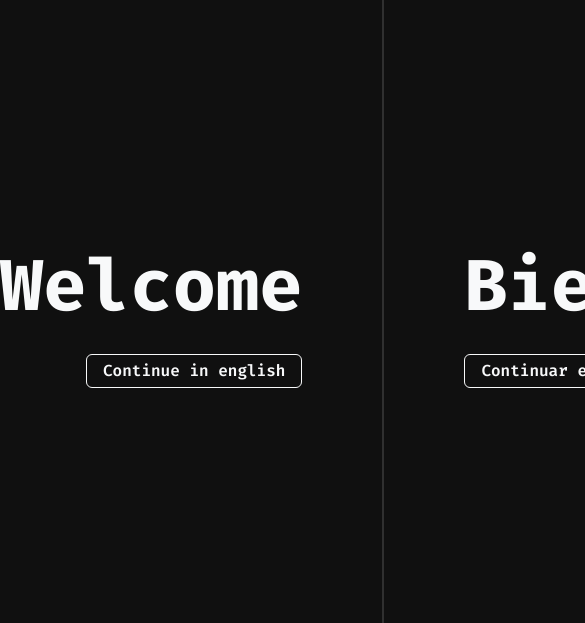
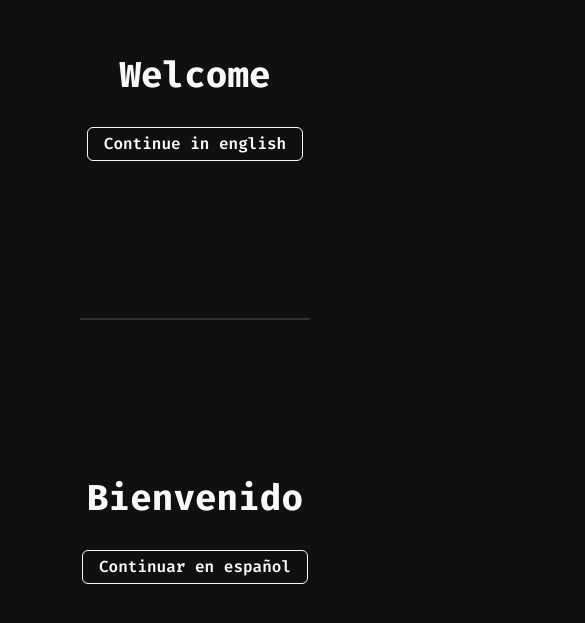
Before and after one commit to sebastianvarona/crevna-blog, a Next.js app: page / in a window 390 px wide. Shown: the part 103-726 px from the top of the page, 585 px wide, since content can reach past the window. Built offline with nearby package versions, Linux system fonts and the light colour scheme.

Commit message:
corrected landing page

```diff
--- a/pages/index.js
+++ b/pages/index.js
@@ -13,9 +13,9 @@ return {
 
 export default function Home() {
     return (
-        <div className="h-screen bg-background flex">
-            <div className="flex-1 h-full flex flex-col items-end justify-center">
-                <h2 className="text-7xl text-right w-full text-primary font-bold mb-8">Welcome</h2>
+        <div className="h-screen bg-background flex md:flex-row flex-col">
+            <div className="flex-1 md:h-full flex flex-col items-center md:items-end justify-center">
+                <h2 className="text-center text-4xl md:text-7xl md:text-right w-full text-primary font-bold mb-8">Welcome</h2>
                 <Button>
                     <Link href="en">
                         <a>Continue in english</a>
@@ -23,9 +23,9 @@ export default function Home() {
                 </Button>
             </div>
             <div className="border border-border mx-20"></div>
-            <div className="flex-1 h-full flex items-center justify-start">
-                <div >
-                    <h2 className="text-7xl text-center w-full text-primary font-bold mb-8">Bienvenido</h2>
+            <div className="flex-1 md:h-full flex items-center justify-start">
+                <div className="flex-1 md:h-full flex flex-col items-center md:items-start justify-center">
+                    <h2 className="text-4xl md:text-7xl text-center md:text-left w-full text-primary font-bold mb-8">Bienvenido</h2>
                     <Button>
                         <Link href="es">
                             <a>Continuar en español</a>
```
